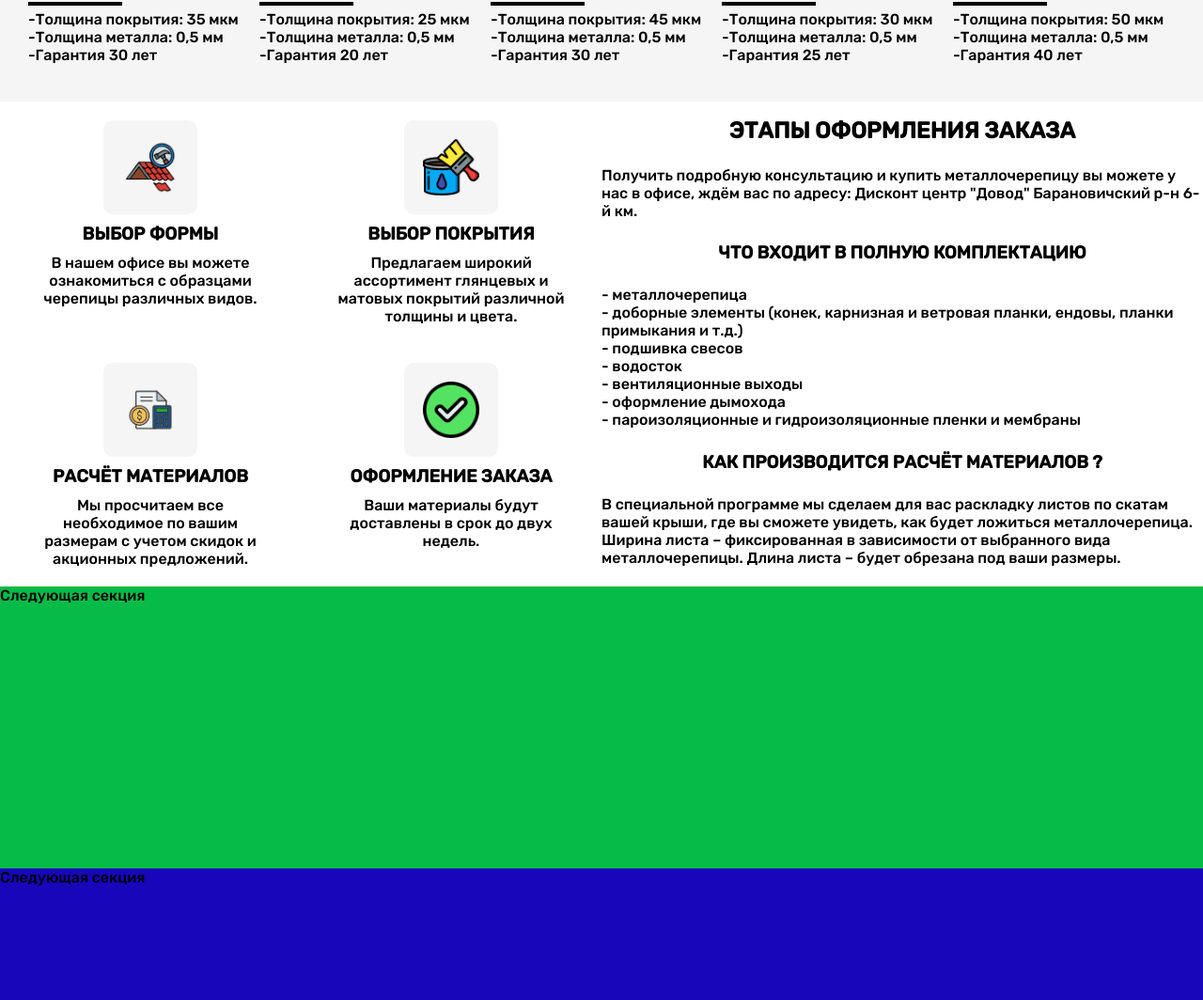
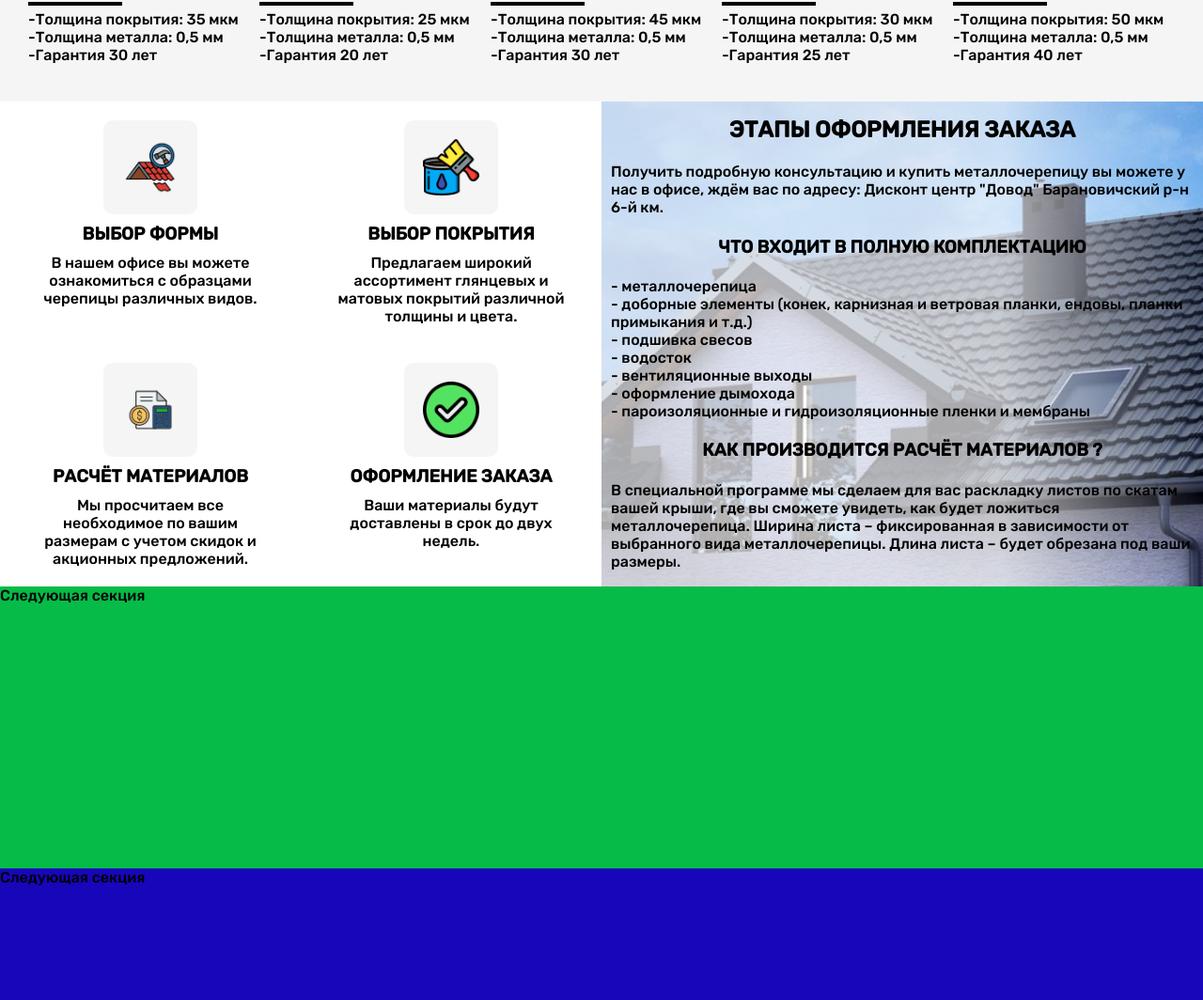
Before and after one commit to Front-Eugene/metallkrovlya.by, a plain HTML site: page index.html in a window 1280 px wide. Shown: the part 1141-2205 px from the top of the page at 94% size. Drawn offline with Linux system fonts and the light colour scheme.

Commit message:
new section

```diff
--- a/index.html
+++ b/index.html
@@ -250,6 +250,7 @@
     </section>
 
     <div class="perks">
+
         <!-- <h2>Преимущества</h2> -->
         <div class="perks-wrap">
             <div class="perks-wrap-item">
@@ -301,9 +302,10 @@
                     </p>
                 </div>
             </div>
-            <div class="perks-description">
+            <div class="perks-description" style="background: url(src/img/2.jpg) center center/cover no-repeat;">
+                <div class="shadow"></div>
                 <h2>Этапы оформления заказа</h2>
-                <p>
+                <p class="perks-text">
                     Получить подробную консультацию и купить металлочерепицу вы можете у нас в офисе, ждём вас по адресу: Дисконт центр "Довод"
                     Барановичский р-н 6-й км.
                     <h3>Что входит в полную комплектацию</h3>
--- a/src/css/style.css
+++ b/src/css/style.css
@@ -124,7 +124,7 @@ button {
 .controls label{
     width: 15px;
     height: 15px;
-    background: #fff;
+    background: #5e5e5e;
     box-shadow: 3px 3px 5px #000000;
     border-radius: 10px;
     cursor: pointer;
@@ -163,11 +163,12 @@ button {
 
 .shadow {
     height: 100%;
-    width: 80%;
+    width: 100%;
     position: absolute;
     top: 0;
     left: 0;
-    background: linear-gradient(90deg, #8c5702ad, #8c5702ad, #00000000);
+    /* background: linear-gradient(90deg, #8c5702ad, #8c5702ad, #00000000); */
+    background: linear-gradient(90deg, #ffffffaa, #ffffffaa, #ffffffaa, #00000000);
 }
 
 .box p {
@@ -245,10 +246,19 @@ button {
     }
 
     .perks-description {
+        position: relative;
+        padding: 0 10px;
         width: 50%;
         display: flex;
         flex-direction: column;
         justify-content: space-around;
+    }
+
+    .perks-description h2,
+    .perks-description h3,
+    .perks-description p,
+    .perks-description ul {
+        z-index: 20;
     }
 
 /* PERKS */
```
